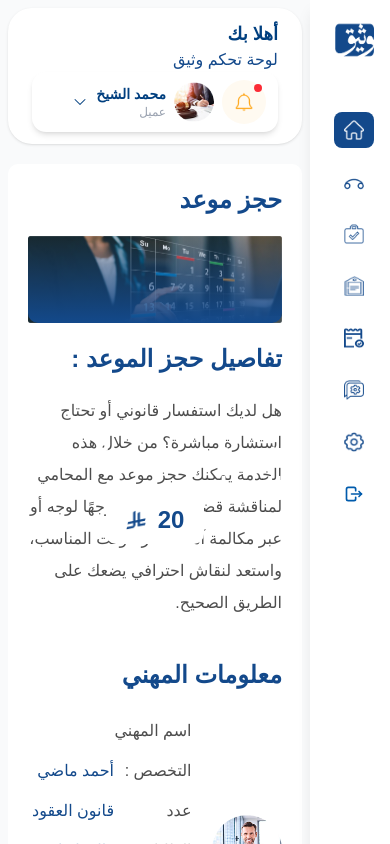
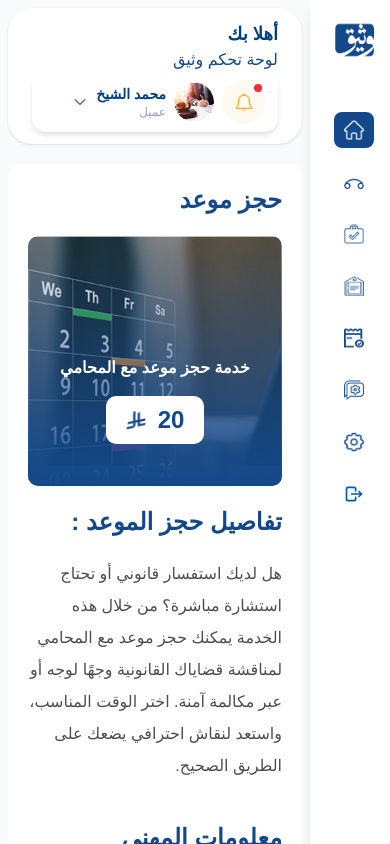
Before and after one commit to votiveamit13/watheeq, a Next.js app: page /watheeq/clientdashboard/createappointment in a window 390 px wide. Built offline with nearby package versions, Linux system fonts and the light colour scheme.

Commit message:
fix create service page

```diff
--- a/src/components/common/appointment/CreateAppointment.jsx
+++ b/src/components/common/appointment/CreateAppointment.jsx
@@ -21,15 +21,15 @@ export default function CreateServiceRequest() {
       <div className="relative mt-5 flex flex-col items-center">
 
         <div className="relative inline-block w-full">
-  <img src="/watheeq/assets/img/appointment.png" alt="watheeq" className="w-full h-auto" />
+  <img src="/watheeq/assets/img/appointment.png" alt="watheeq" className="w-full h-[250px] object-cover object-right sm:h-auto rounded-lg" />
 
   <div className="absolute top-0 left-0 w-full h-full bg-gradient-to-b from-[] to-[#13498B]" style={{borderRadius:'10px'}}></div>
 </div>
 
-        <p className="absolute text-3xl text-white font-bold font-center mt-50">
+        <p className="absolute lg:text-3xl text-[16px] text-white font-bold font-center lg:mt-50 mt-[120px]">
           خدمة حجز موعد مع المحامي
         </p>
-        <div className="absolute flex items-center mt-65 bg-white py-2 px-5 rounded-lg gap-3 cursor-pointer">
+        <div className="absolute flex items-center lg:mt-65 mt-40 bg-white py-2 px-5 rounded-lg gap-3 cursor-pointer">
           <button className="text-2xl text-[#13498B] font-bold cursor-pointer">20</button>
           <img
             src="/watheeq/assets/img/servicerequest1.png"
```
